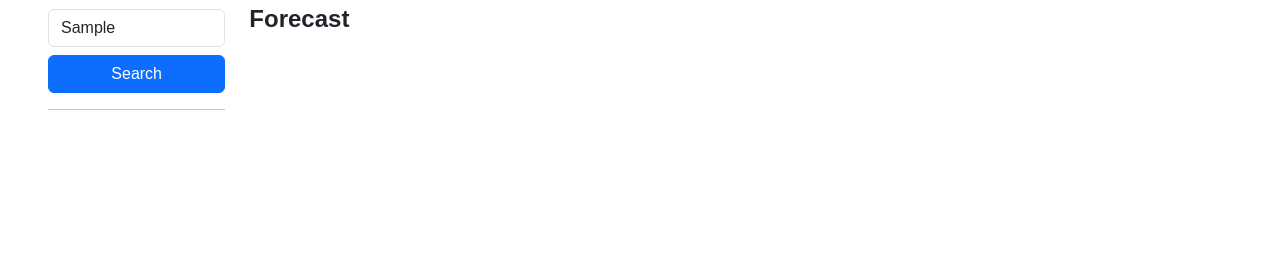
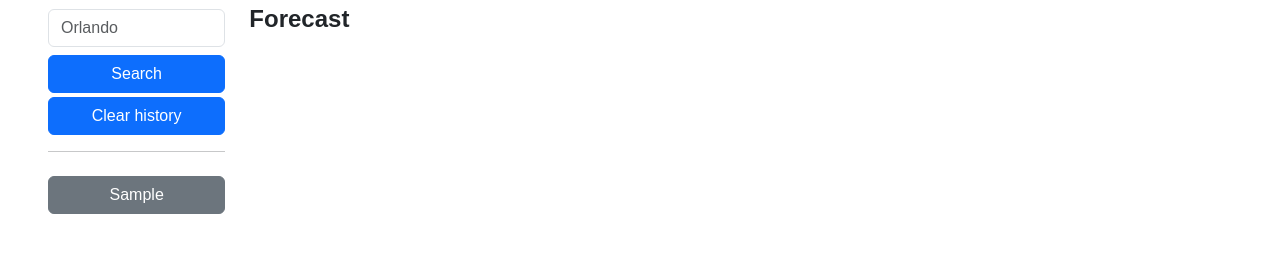
Before and after one commit to MikeNguyen1092/06_Weather-Dashboard, a plain HTML site: page index.html in a window 1280 px wide. Both pictures are taken after typing "Sample" into the empty fields and a click on the button "Search". Shown: the part 153-406 px from the top of the page. Drawn offline with nearby package versions, Linux system fonts and the light colour scheme; no server answers.

Commit message:
add clear history btn

```diff
--- a/assets/js/script.js
+++ b/assets/js/script.js
@@ -4,6 +4,7 @@ const submitBtn = $("#searchBtn");
 const history = $("#history");
 const cardContainer = $("#fiveDayCardContainer");
 const weather = $("#weather");
+const clearBtn = $("#clearBtn");
 
 //================================ Functions ====================================//
 
@@ -129,7 +130,7 @@ const displayCities = () => {
 
 //========== Add To Recent Searches function =========//
 const addToRecentSearches = () => {
-    const addToStoredCities = JSON.parse(localStorage.getItem("cities"));
+    let addToStoredCities = JSON.parse(localStorage.getItem("cities"));
     if (!Array.isArray(addToStoredCities)) {
         addToStoredCities = [];
     } else if (addToStoredCities.length > 9) {
@@ -151,6 +152,13 @@ submitBtn.on("click", (event) => {
     citySearch.val("");
 });
 
+//===== Clear history ======//
+clearBtn.on("click", (event) => {
+    event.preventDefault(event);
+    localStorage.removeItem("cities");
+    history.empty();
+})
+
 // init function
 getGeoCode("orlando");
 displayCities();
--- a/index.html
+++ b/index.html
@@ -47,6 +47,13 @@
                             >
                                 Search
                             </button>
+                            <button
+                            id="clearBtn"
+                            type="button"
+                            class="btn btn-primary mt-1"
+                        >
+                            Clear history
+                        </button>
                         </div>
                         <hr />
                     </aside>
```
